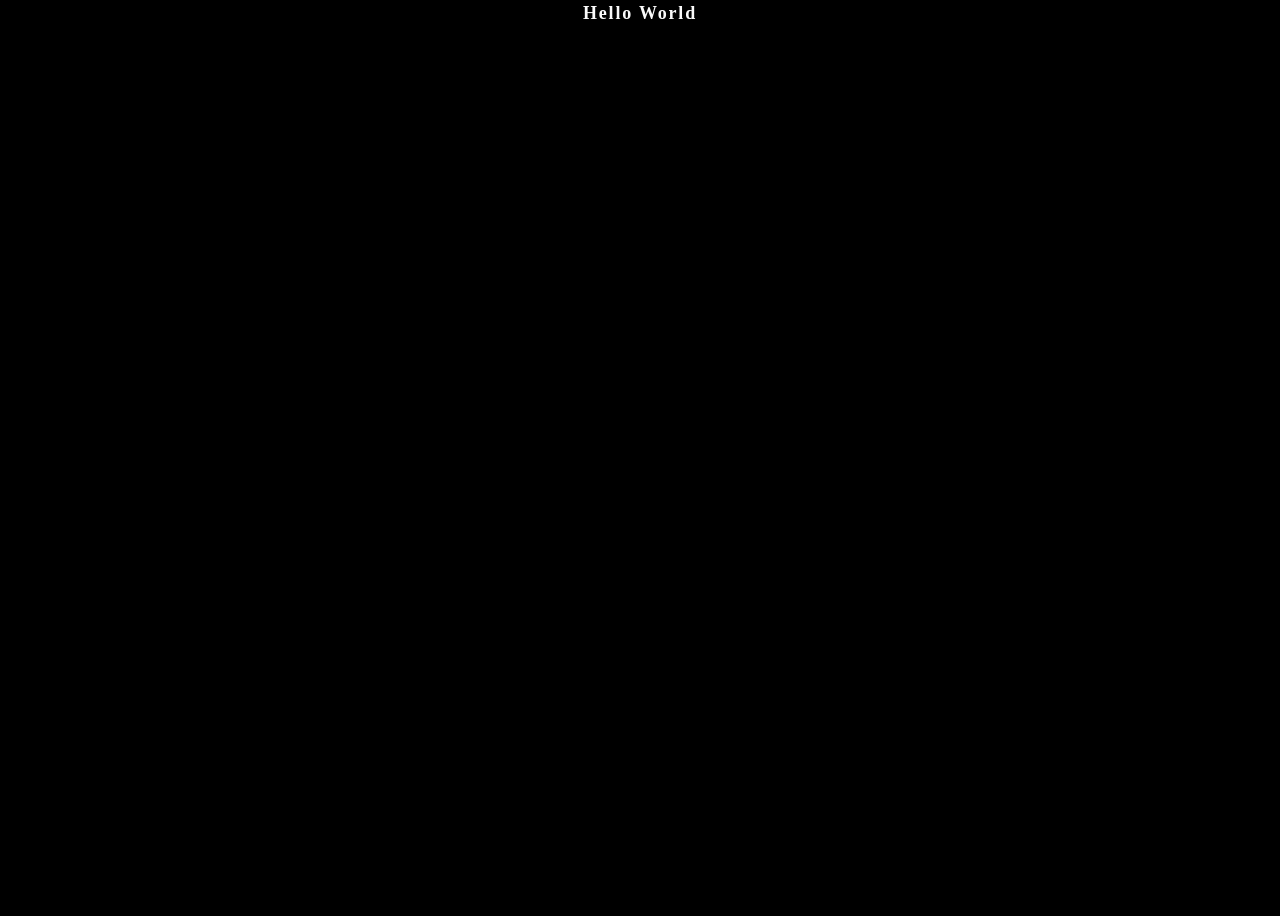
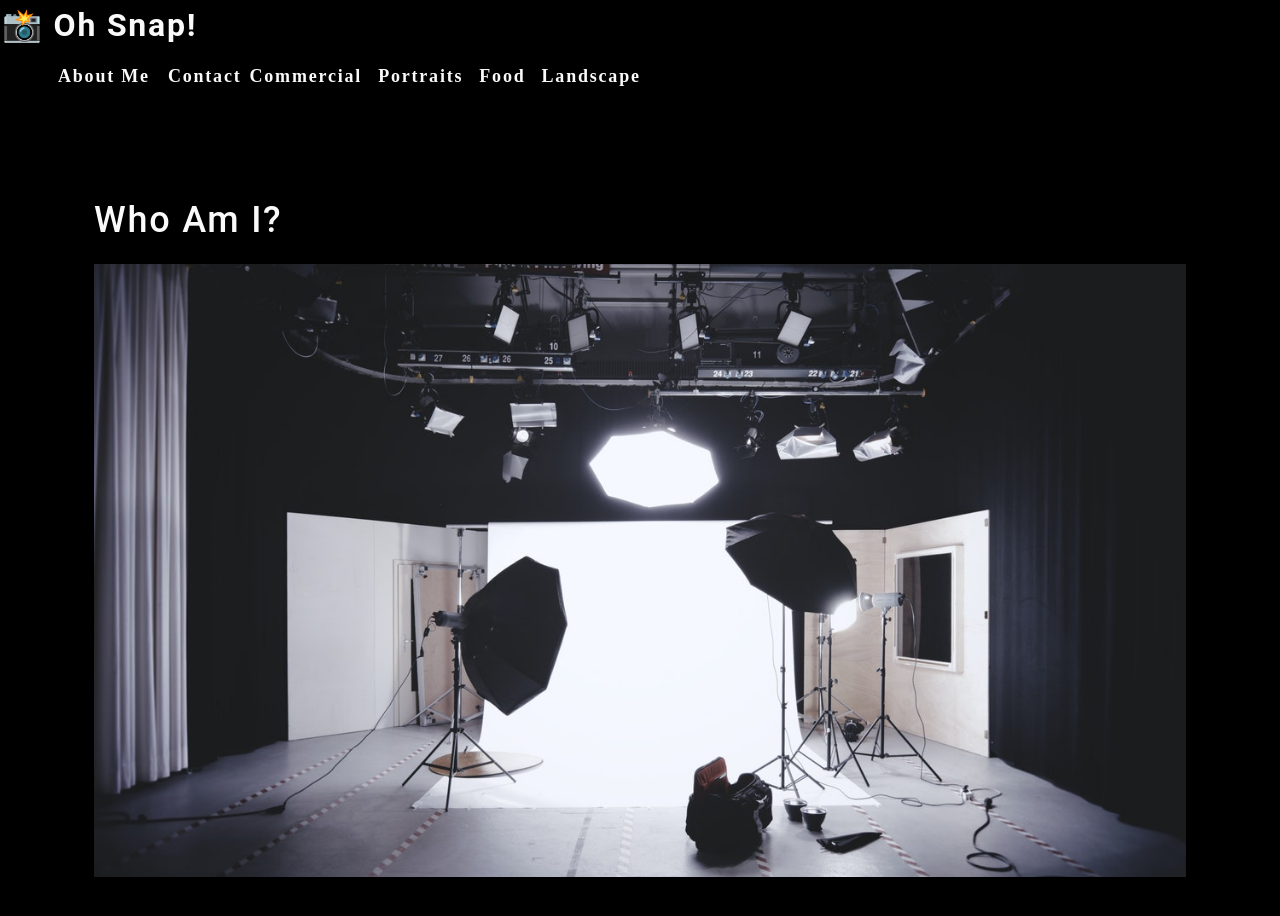
Before and after one commit to JaxonAdams/photo-port, a React (Create React App) app: page / in a window 1280 px wide. Shown: the top 916 px of the page. Before the commit the page ends 800 px from the top, so only its background shows below. Built offline with nearby package versions, Linux system fonts and the light colour scheme.

Commit message:
set up about page

```diff
--- a/src/App.js
+++ b/src/App.js
@@ -1,9 +1,14 @@
 import './App.css';
+import About from './components/About';
+import Nav from './components/Nav';
 
 function App() {
   return (
-    <div className="App">
-      Hello World
+    <div>
+      <Nav />
+      <main>
+        <About />
+      </main>
     </div>
   );
 }
--- /dev/null
+++ b/src/components/About.js
@@ -0,0 +1,13 @@
+import React from 'react';
+import coverImage from '../assets/cover/cover-image.jpg';
+
+const About = () => {
+    return (
+        <section className="my-5">
+            <h1 id='about'>Who Am I?</h1>
+            <img src={coverImage} alt='cover' className='my-2' style={{ width: '100%' }} />
+        </section>
+    );
+};
+
+export default About;
--- /dev/null
+++ b/src/components/Nav.js
@@ -0,0 +1,48 @@
+import React from 'react';
+
+const Nav = () => {
+    const categories = [
+        {
+          name: "Commercial",
+          description:
+            "Photos of grocery stores, food trucks, and other commercial projects",
+        },
+        { name: "Portraits", description: "Portraits of people in my life" },
+        { name: "Food", description: "Delicious delicacies" },
+        {
+          name: "Landscape",
+          description: "Fields, farmhouses, waterfalls, and the beauty of nature",
+        },
+    ];
+
+    function categorySelected(name) {
+        return console.log(`${name} selected.`);
+    }
+
+    return (
+        <header>
+            <h2>
+                <a href='/'>
+                    <span role='img' aria-label='camera'>📸</span> Oh Snap!
+                </a>
+            </h2>
+            <nav>
+                <ul className='flex-row'>
+                    <li className='mx-2'>
+                        <a href='#about'>About Me</a>
+                    </li>
+                    <li>
+                        <span>Contact</span>
+                    </li>
+                    {categories.map(category => (
+                        <li className='mx-1' key={category.name}>
+                            <span onClick={() => categorySelected(category.name)}>{category.name}</span>
+                        </li>
+                    ))}
+                </ul>
+            </nav>
+        </header>
+    );
+};
+
+export default Nav;
```
